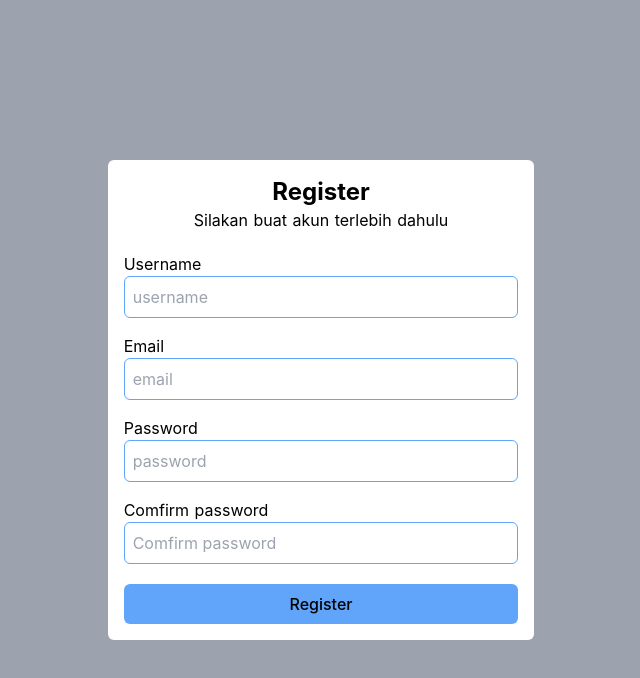
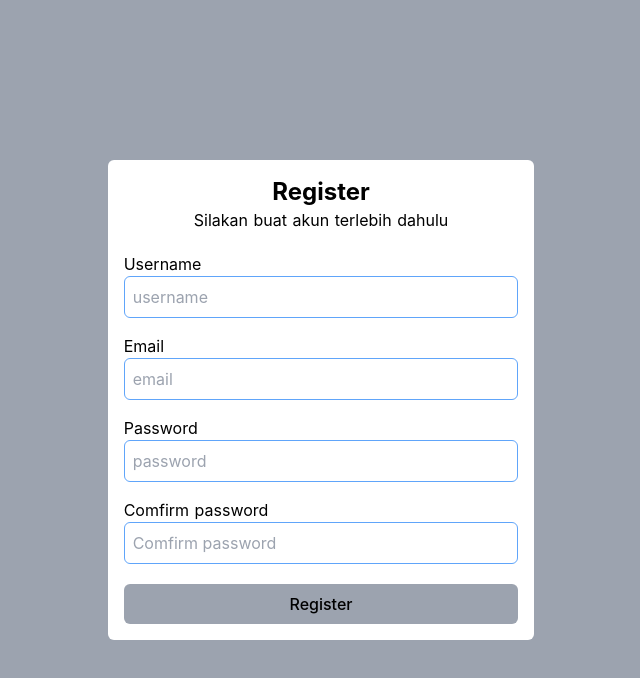
Before and after one commit to raflidev/perpustakaan-modern-fe, a Nuxt app: page /auth/register in a window 1280 px wide. Shown: the top 678 px of the page, without its empty margins (319-959 px from the left). Built offline with nearby package versions, Linux system fonts and the light colour scheme; what vue-qrcode-reader would draw is missing.

Commit message:
add register

```diff
--- a/pages/auth/register.vue
+++ b/pages/auth/register.vue
@@ -10,22 +10,23 @@
                 <div class="my-5 space-y-4">
                   <div>
                     <label for="username">Username</label>
-                    <input type="username" name="username" placeholder="username" id="" class="rounded-md border-blue-400 border w-full p-2">
+                    <input type="username" v-model="username" name="username" placeholder="username" id="" class="rounded-md border-blue-400 border w-full p-2">
                   </div>
                   <div>
                     <label for="email">Email</label>
-                    <input type="email" name="email" placeholder="email" id="" class="rounded-md border-blue-400 border w-full p-2">
+                    <input type="email" v-model="email" name="email" placeholder="email" id="" class="rounded-md border-blue-400 border w-full p-2">
                   </div>
                   <div>
                     <label for="password">Password</label>
-                    <input type="password" name="password" placeholder="password" id="" class="rounded-md border-blue-400 border w-full p-2">
+                    <input type="password" v-model="password" name="password" placeholder="password" id="" class="rounded-md border-blue-400 border w-full p-2">
                   </div>
                   <div>
                     <label for="comfirm_password">Comfirm password</label>
-                    <input type="comfirm_password" name="comfirm_password" placeholder="Comfirm password" id="" class="rounded-md border-blue-400 border w-full p-2">
+                    <input type="password" v-model="confirm_password" name="comfirm_password" placeholder="Comfirm password" id="" class="rounded-md border-blue-400 border w-full p-2">
                   </div>
                 </div>
-                  <button type="submit" class="w-full bg-blue-400 rounded-md p-2 font-medium">Register</button>
+                  <button v-if="(password != null && confirm_password != null) && password == confirm_password" type="submit" @click="tryRegis()" class="w-full bg-blue-400 rounded-md p-2 font-medium">Register</button>
+                  <button v-else class="w-full bg-gray-400 rounded-md p-2 font-medium" disabled>Register</button>
               </div>
           </div>
       </div>
@@ -34,7 +35,33 @@
 
 <script>
 export default {
-
+name:"register",
+data(){
+  return{
+    full_name:null,
+    email:null,
+    username:null,
+    password:null,
+    confirm_password:null
+  }
+},
+methods:{
+  tryRegis(){
+    this.$axios.$post("http://localhost:4000/api/user", {
+      full_name:this.full_name,
+      email:this.email,
+      username:this.username,
+      password:this.password,
+      valid:false,
+    }).then(()=>{
+      this.full_name=null,
+      this.email=null,
+      this.username=null,
+      this.password=null,
+      this.confirm_password=null
+    })
+  }
+}
 }
 </script>
 
```
